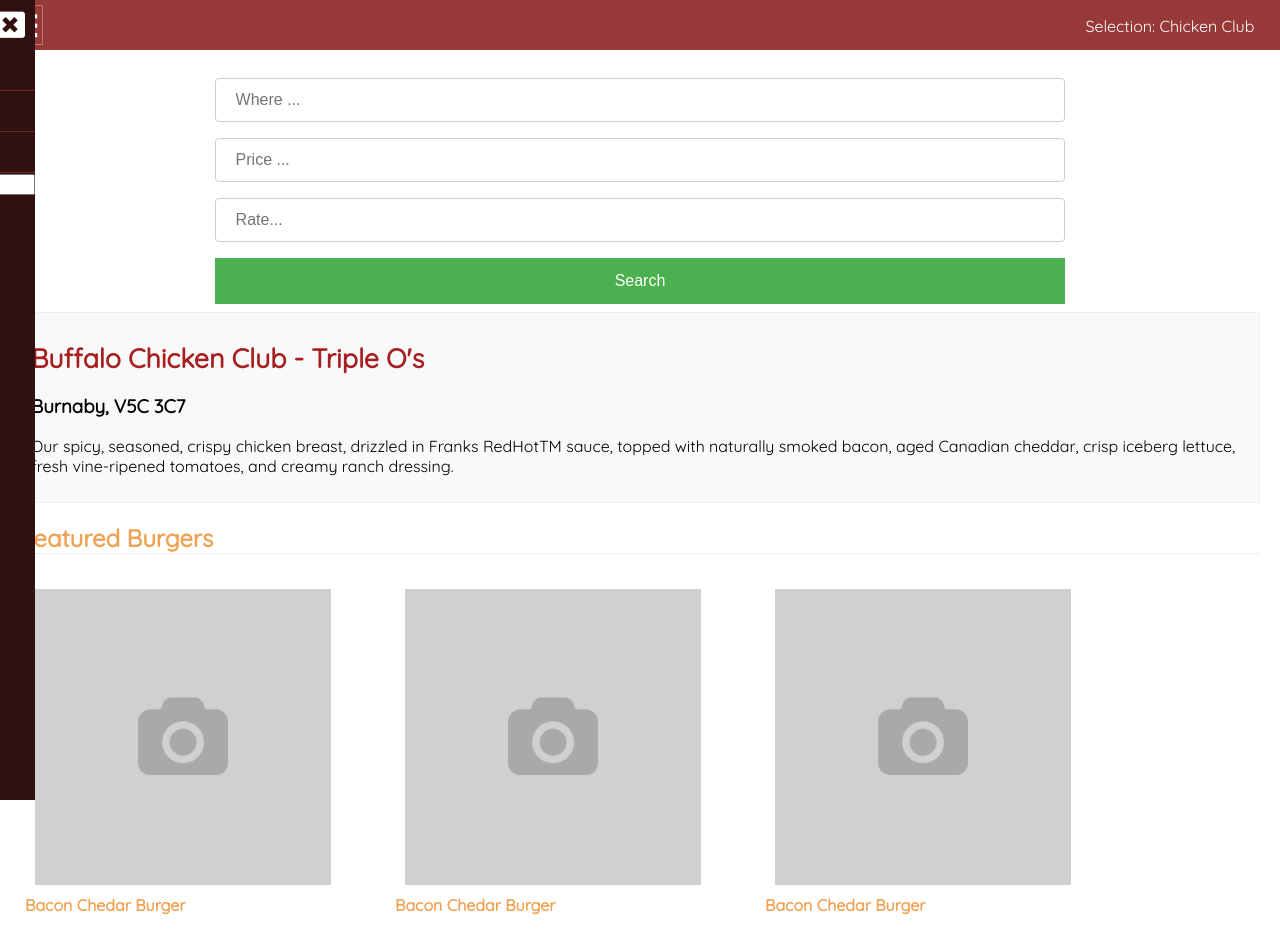
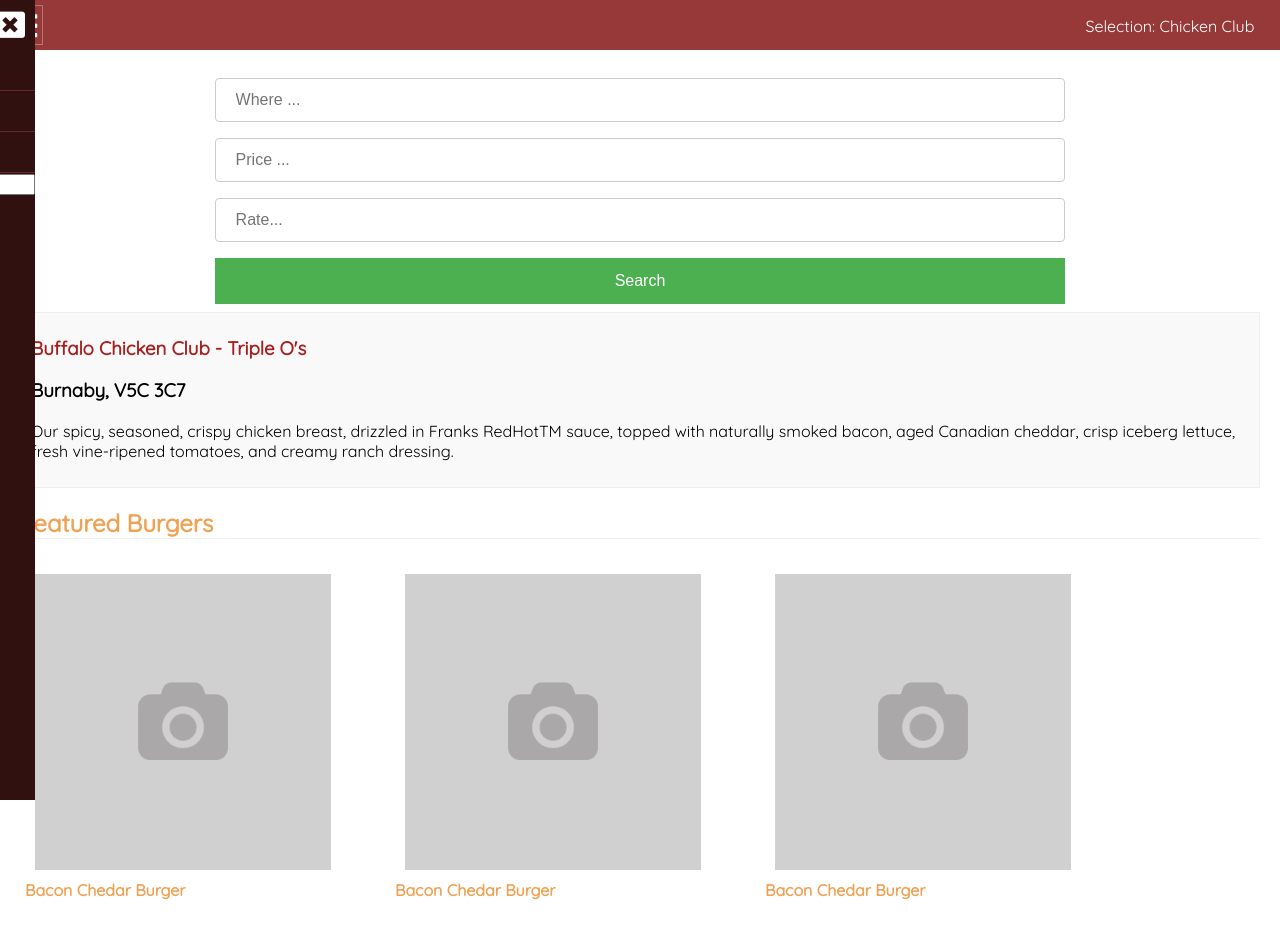
Before and after one commit to Jeanos/Japaso, a website: page filterPage.html in a window 1280 px wide. Drawn offline with nearby package versions, Linux system fonts and the light colour scheme; a web font is replaced by a local one.

Commit message:
Update app.css

```diff
--- a/app.css
+++ b/app.css
@@ -4,7 +4,7 @@
 
 h1{
     color: #a72021;
-    font-size: 20pt;
+    font-size: 14pt;
 }
 h2{
     color: #efa254;
```
